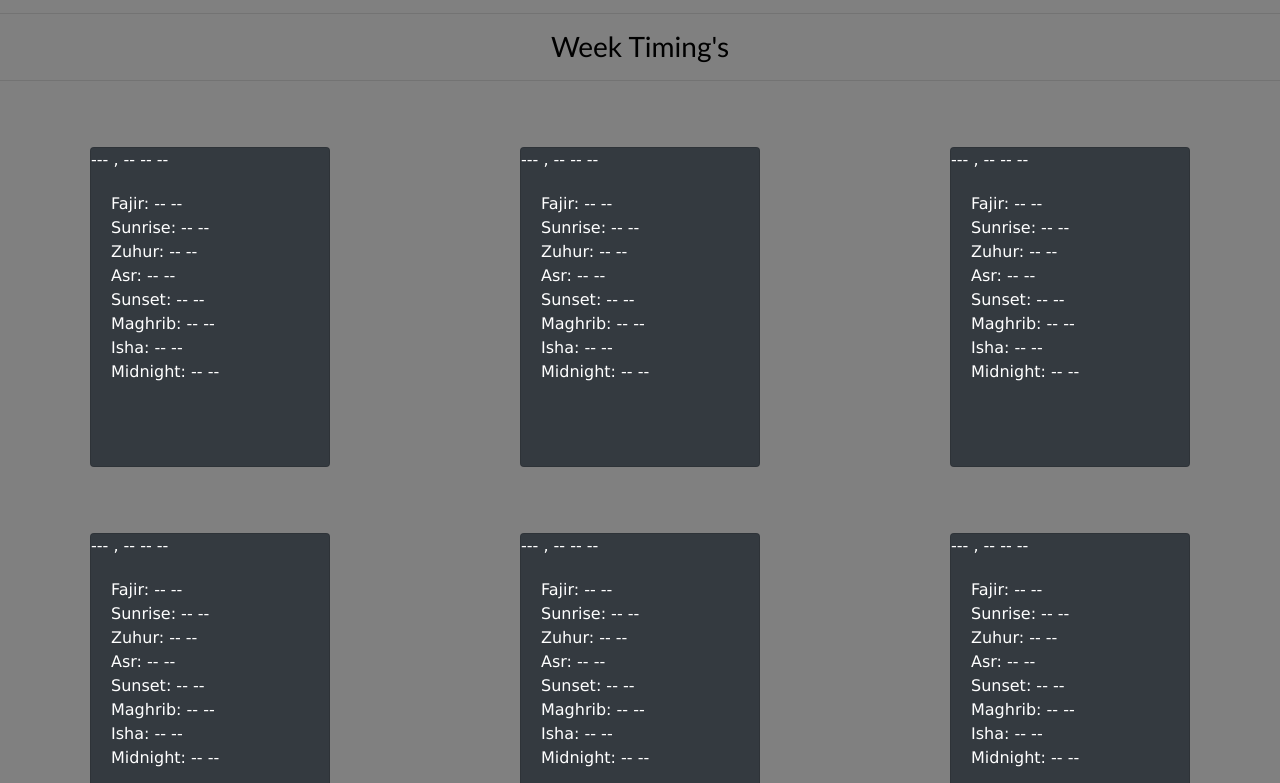
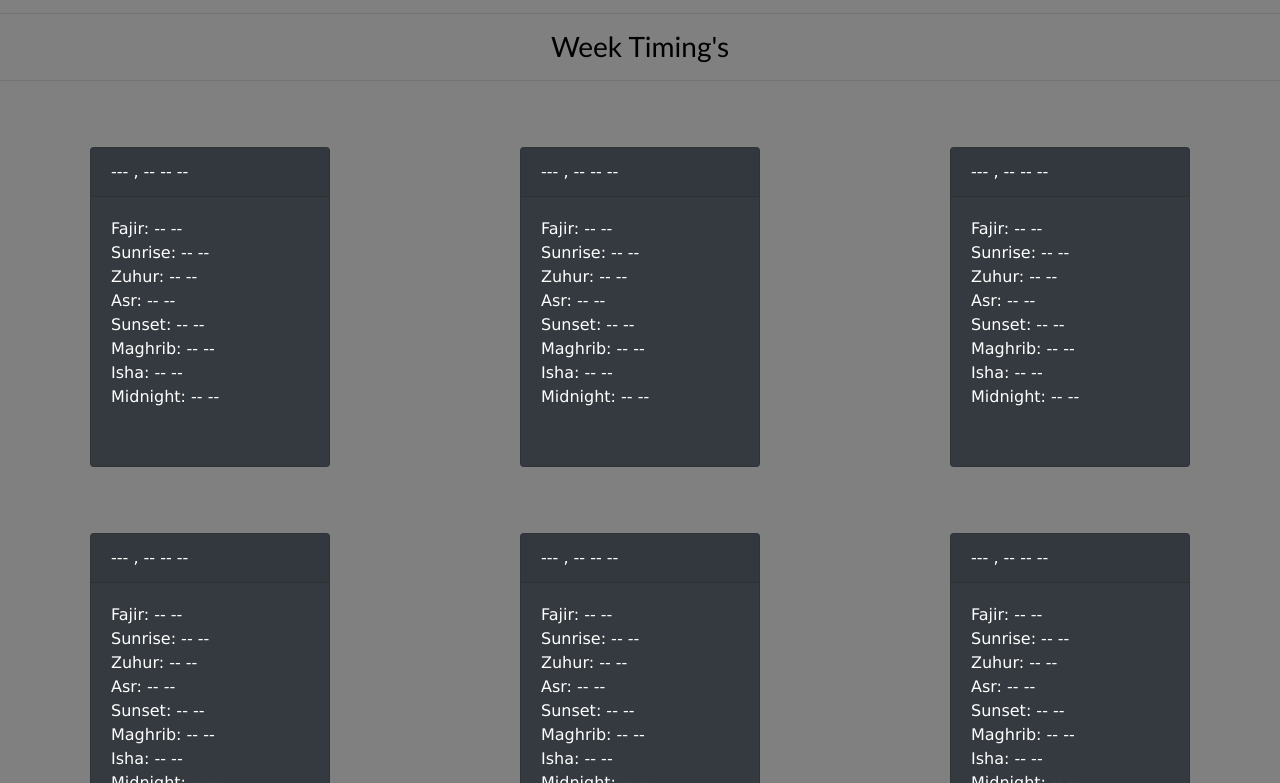
Before and after one commit to NehalAhmedQureshi/namaz_app, a plain HTML site: page index.html in a window 1280 px wide. Shown: the part 429-1212 px from the top of the page. Drawn offline with nearby package versions, Linux system fonts and the light colour scheme.

Commit message:
Namaz timings app with proper functionality and styling

```diff
--- a/index.html
+++ b/index.html
@@ -85,7 +85,7 @@
 
     <!-------------------------------------- pARA 1 ------------------------ -->
     <div class="card text-white bg-dark mb-3" style="max-width: 15rem;max-height: 20rem;">
-      <div class="head1">--- , -- -- -- </div>
+      <div class="card-header head1">--- , -- -- -- </div>
       <div class="card-body">
         <!-- <h5 class="card-title">Dark card title</h5> -->
         <p class="para1">
@@ -103,7 +103,7 @@
 
     <!-------------------------------------- pARA 2 ------------------------ -->
     <div class="card text-white bg-dark mb-3" style="max-width: 15rem;max-height: 20rem;">
-      <div class="head2">--- , -- -- -- </div>
+      <div class="card-header head2">--- , -- -- -- </div>
       <div class="card-body">
         <!-- <h5 class="card-title">Dark card title</h5> -->
         <p class="para2">
@@ -120,7 +120,7 @@
     </div>
     <!-------------------------------------- pARA 3 ------------------------ -->
     <div class="card text-white bg-dark mb-3" style="max-width: 15rem;max-height: 20rem;">
-      <div class="head3">--- , -- -- -- </div>
+      <div class="card-header head3">--- , -- -- -- </div>
       <div class="card-body">
         <!-- <h5 class="card-title">Dark card title</h5> -->
         <p class="para3">
@@ -141,7 +141,7 @@
   <div class="home">
     <!-------------------------------------- pARA 4 ------------------------ -->
     <div class="card text-white bg-dark mb-3" style="max-width: 15rem;max-height: 20rem;">
-      <div class="head4">--- , -- -- -- </div>
+      <div class="card-header head4">--- , -- -- -- </div>
       <div class="card-body">
         <!-- <h5 class="card-title">Dark card title</h5> -->
         <p class="para4">
@@ -158,7 +158,7 @@
     </div>
     <!-------------------------------------- pARA 5 ------------------------ -->
     <div class="card text-white bg-dark mb-3" style="max-width: 15rem;max-height: 20rem;">
-      <div class="head5">--- , -- -- -- </div>
+      <div class="card-header head5">--- , -- -- -- </div>
       <div class="card-body">
         <!-- <h5 class="card-title">Dark card title</h5> -->
         <p class="para5">
@@ -175,7 +175,7 @@
     </div>
     <!-------------------------------------- pARA 6 ------------------------ -->
     <div class="card text-white bg-dark mb-3" style="max-width: 15rem;max-height: 20rem;">
-      <div class="head6">--- , -- -- -- </div>
+      <div class="card-header head6">--- , -- -- -- </div>
       <div class="card-body">
         <!-- <h5 class="card-title">Dark card title</h5> -->
         <p class="para6">
```
